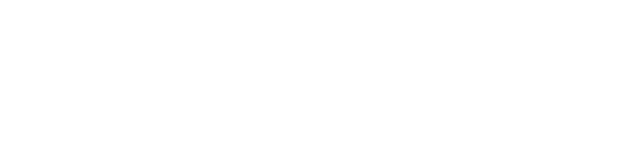
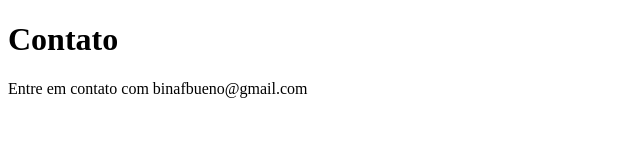
Before and after one commit to sabrinabuenof/sistema-de-cadastro, a plain HTML site: page contato.html in a window 1280 px wide. Shown: the whole page, without its empty margins (0-640 px from the left). Drawn offline with Linux system fonts and the light colour scheme.

Commit message:
adicionando o email de contato

```diff
--- a/contato.html
+++ b/contato.html
@@ -7,6 +7,7 @@
     <title>Contato</title>
 </head>
 <body>
-
+    <h1>Contato</h1>
+    <p>Entre em contato com binafbueno@gmail.com</p>
 </body>
 </html>
```
